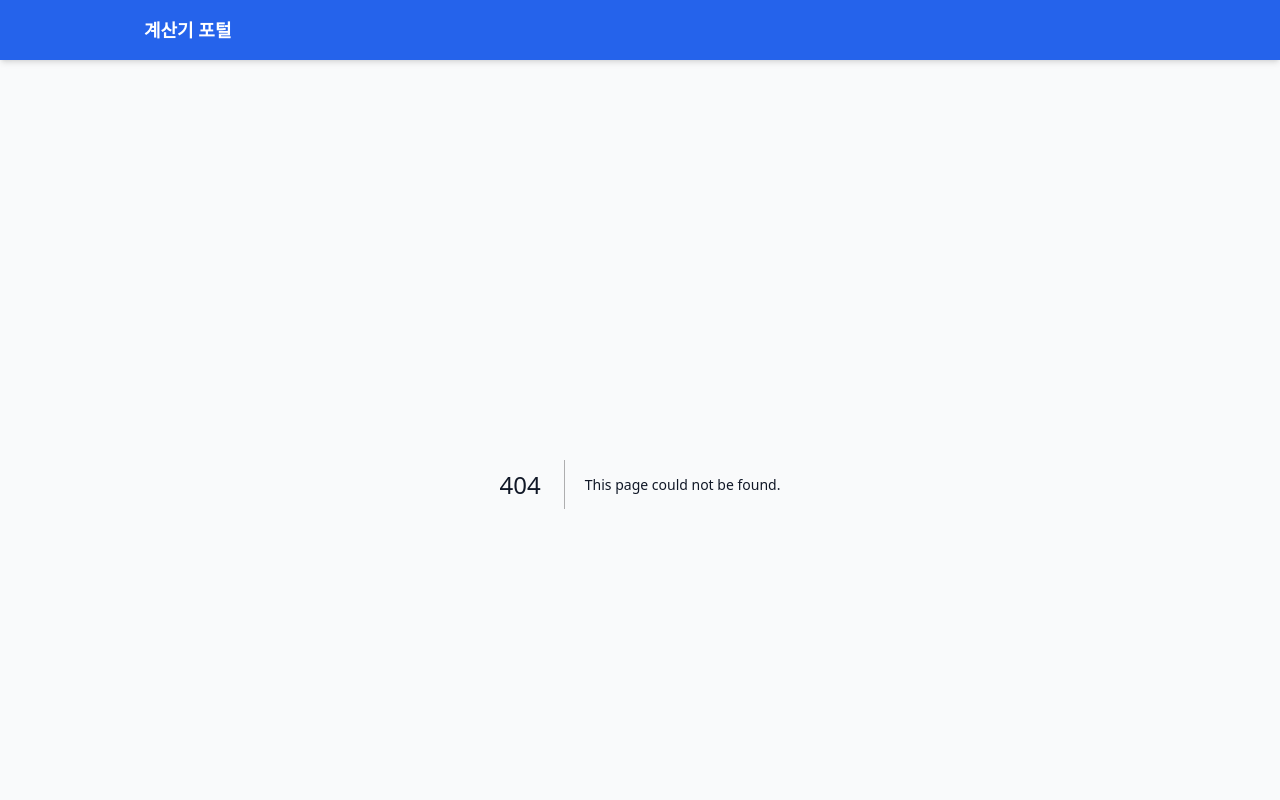
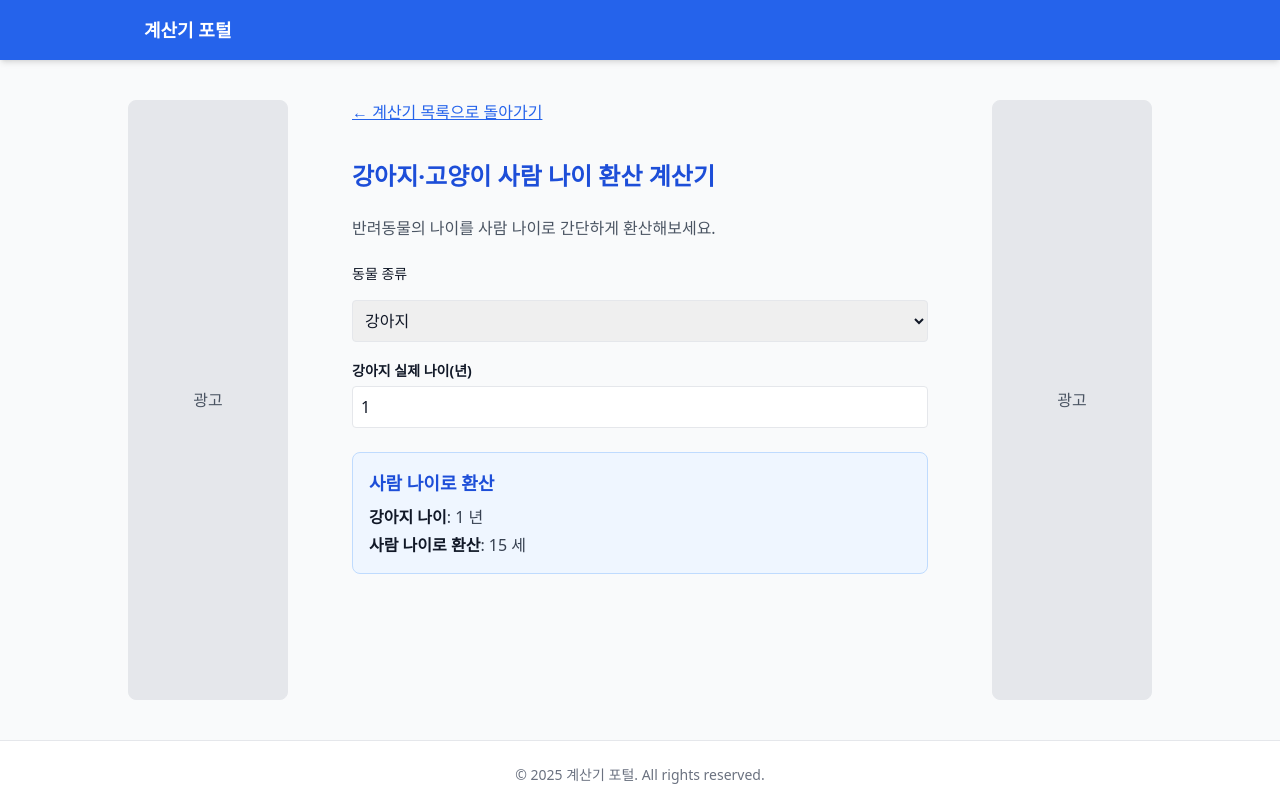
Before and after one commit to geniuspark00-source/calc-site, a Next.js app: page /calculators/pet-age in a window 1280 px wide. Before the commit this address had no page. Shown: the top 800 px of the page. Built offline with nearby package versions, Linux system fonts and the light colour scheme.

Commit message:
auto push

```diff
--- /dev/null
+++ b/app/calculators/pet-age/PetAgeCalculatorUI.tsx
@@ -0,0 +1,62 @@
+"use client";
+
+import { useState } from "react";
+import Input from "@/components/Input";
+import ResultBox from "@/components/ResultBox";
+
+export default function PetAgeCalculatorUI() {
+  const [type, setType] = useState("강아지");
+  const [age, setAge] = useState(1);
+
+  const convertAge = (petAge: number) => {
+    if (petAge <= 0) return 0;
+
+    if (petAge === 1) return 15;
+    if (petAge === 2) return 24;
+
+    return 24 + (petAge - 2) * 4;
+  };
+
+  const humanAge = convertAge(age);
+
+  return (
+    <div className="space-y-6 max-w-xl mx-auto">
+
+      <a href="/" className="text-blue-600 underline inline-block mb-3">
+        ← 계산기 목록으로 돌아가기
+      </a>
+
+      <h1 className="text-2xl font-bold text-blue-700">
+        강아지·고양이 사람 나이 환산 계산기
+      </h1>
+
+      <p className="text-gray-600 mb-6">
+        반려동물의 나이를 사람 나이로 간단하게 환산해보세요.
+      </p>
+
+      {/* 유형 선택 */}
+      <div className="grid gap-4">
+        <label className="block text-sm font-medium">동물 종류</label>
+        <select
+          value={type}
+          onChange={(e) => setType(e.target.value)}
+          className="w-full border rounded p-2"
+        >
+          <option>강아지</option>
+          <option>고양이</option>
+        </select>
+
+        <Input label={`${type} 실제 나이(년)`} value={age} onChange={setAge} />
+      </div>
+
+      {/* 결과 */}
+      <ResultBox
+        title="사람 나이로 환산"
+        results={[
+          { label: `${type} 나이`, value: `${age} 년` },
+          { label: "사람 나이로 환산", value: `${humanAge} 세` },
+        ]}
+      />
+    </div>
+  );
+}
--- /dev/null
+++ b/app/calculators/pet-age/page.tsx
@@ -0,0 +1,13 @@
+import { generateSEOTags } from "@/lib/seo";
+import PetAgeCalculatorUI from "./PetAgeCalculatorUI";
+
+export const metadata = generateSEOTags({
+  title: "강아지·고양이 사람 나이 환산 계산기 | Calc Site",
+  description:
+    "강아지와 고양이의 실제 나이를 사람 나이로 자동 환산합니다. 1년차 15세, 2년차 24세, 이후 1년마다 +4세 공식 적용.",
+  url: "https://calc-site-delta.vercel.app/calculators/pet-age",
+});
+
+export default function Page() {
+  return <PetAgeCalculatorUI />;
+}
--- a/app/page.tsx
+++ b/app/page.tsx
@@ -255,6 +255,19 @@ export default function Home() {
   </p>
 </a>
 
+{/* 강아지·고양이 사람 나이 계산기 */}
+<a
+  href="/calculators/pet-age"
+  className="block p-4 bg-white rounded-lg shadow-sm border hover:shadow-md transition"
+>
+  <h2 className="text-lg font-bold text-pink-600">
+    강아지·고양이 사람 나이 환산기 →
+  </h2>
+  <p className="text-gray-600 text-sm">
+    반려동물의 실제 나이를 사람 나이로 자동 계산합니다.
+  </p>
+</a>
+
         </div>
 
         {/* ===================== */}
```
